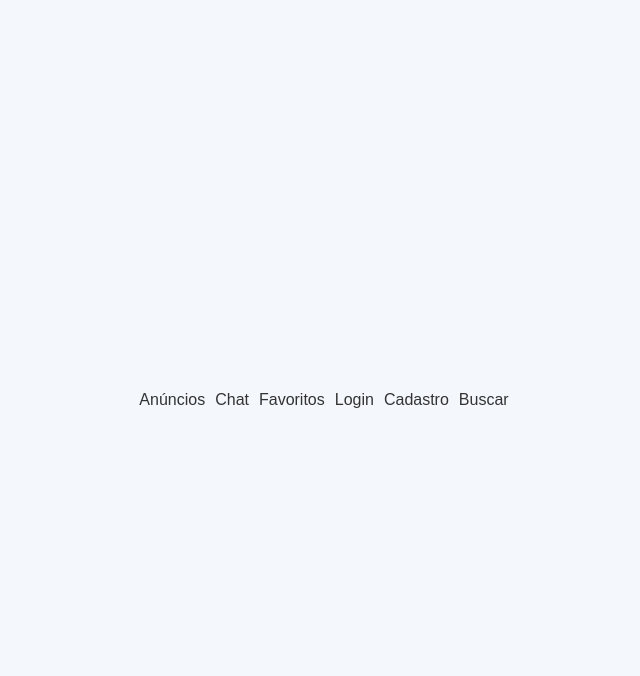
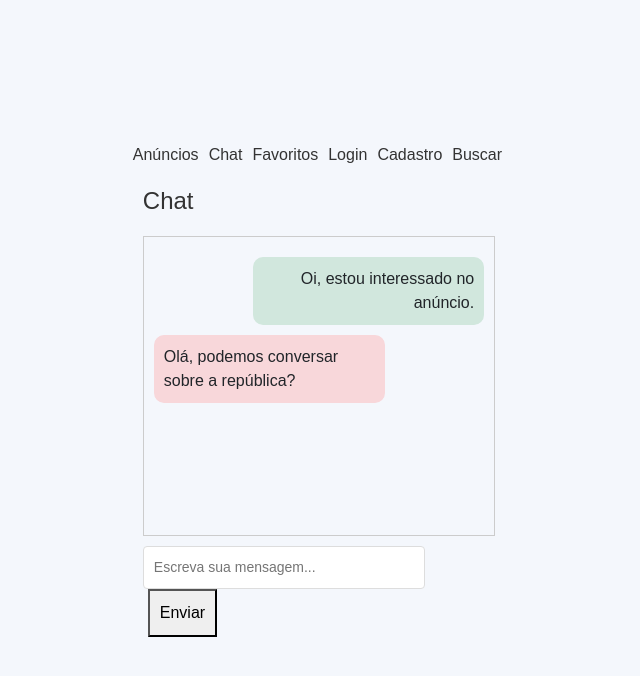
Before and after one commit to mariaritalustosa/tp3-frontend, a React (Vite) app in the folder react-project/: page /chat in a window 1280 px wide. Shown: the top 676 px of the page, without its empty margins (321-961 px from the left). Built offline with nearby package versions, Linux system fonts and the light colour scheme.

Commit message:
implementação simples de um chat direto entre o anunciante e o interessado

```diff
--- a/react-project/src/App.jsx
+++ b/react-project/src/App.jsx
@@ -7,6 +7,7 @@ import Login from './pages/Login';
 import Cadastro from './pages/Cadastro';
 import Anuncios from './pages/Anuncios';
 import BuscaPage from './pages/BuscaPage';
+import ChatPage from './pages/ChatPage';
 const App = () => {
   return (
     <Router>
@@ -17,6 +18,7 @@ const App = () => {
         <Route path="/login" element={<Login />} />
         <Route path="/cadastro" element={<Cadastro />} />
         <Route path="/busca" element={<BuscaPage/>}/>
+        <Route path="/chat" element={<ChatPage/>}/>
       </Routes>
     </Router>
   );
--- /dev/null
+++ b/react-project/src/components/ChatWindow.jsx
@@ -0,0 +1,23 @@
+import React, { useState } from 'react';
+import MessageList from './MessageList';
+import MessageInput from './MessageInput';
+
+const ChatWindow = () => {
+  const [messages, setMessages] = useState([
+    { id: 1, text: 'Oi, estou interessado no anúncio.', sender: 'interessado' },
+    { id: 2, text: 'Olá, podemos conversar sobre a república?', sender: 'anunciante' },
+  ]);
+
+  const handleSendMessage = (text) => {
+    setMessages([...messages, { id: messages.length + 1, text, sender: 'interessado' }]);
+  };
+
+  return (
+    <div>
+      <MessageList messages={messages} />
+      <MessageInput onSend={handleSendMessage} />
+    </div>
+  );
+};
+
+export default ChatWindow;
--- /dev/null
+++ b/react-project/src/components/Message.jsx
@@ -0,0 +1,27 @@
+import React from 'react';
+
+const Message = ({ text, sender }) => {
+  const isSender = sender === 'interessado';
+  return (
+    <div
+      style={{
+        textAlign: isSender ? 'right' : 'left',
+        margin: '10px 0',
+      }}
+    >
+      <span
+        style={{
+          display: 'inline-block',
+          padding: '10px',
+          borderRadius: '10px',
+          backgroundColor: isSender ? '#d1e7dd' : '#f8d7da',
+          maxWidth: '70%',
+        }}
+      >
+        {text}
+      </span>
+    </div>
+  );
+};
+
+export default Message;
--- /dev/null
+++ b/react-project/src/components/MessageInput.jsx
@@ -0,0 +1,29 @@
+import React, { useState } from 'react';
+
+const MessageInput = ({ onSend }) => {
+  const [text, setText] = useState('');
+
+  const handleSend = () => {
+    if (text.trim()) {
+      onSend(text);
+      setText('');
+    }
+  };
+
+  return (
+    <div style={{ marginTop: '10px' }}>
+      <input
+        type="text"
+        value={text}
+        onChange={(e) => setText(e.target.value)}
+        placeholder="Escreva sua mensagem..."
+        style={{ width: '80%', padding: '10px' }}
+      />
+      <button onClick={handleSend} style={{ padding: '10px', marginLeft: '5px' }}>
+        Enviar
+      </button>
+    </div>
+  );
+};
+
+export default MessageInput;
--- /dev/null
+++ b/react-project/src/components/MessageList.jsx
@@ -0,0 +1,14 @@
+import React from 'react';
+import Message from './Message';
+
+const MessageList = ({ messages }) => {
+  return (
+    <div style={{ border: '1px solid #ccc', padding: '10px', height: '300px', overflowY: 'scroll' }}>
+      {messages.map((msg) => (
+        <Message key={msg.id} text={msg.text} sender={msg.sender} />
+      ))}
+    </div>
+  );
+};
+
+export default MessageList;
--- a/react-project/src/components/Navbar.css
+++ b/react-project/src/components/Navbar.css
@@ -40,7 +40,7 @@
 }
 
 .navbar-links a:hover {
-  color: #0a4404;
+  color: rgb(2, 2, 44);
 }
 
 @media screen and (max-width: 768px) {
--- /dev/null
+++ b/react-project/src/pages/ChatPage.jsx
@@ -0,0 +1,13 @@
+import React from 'react';
+import ChatWindow from '../components/ChatWindow';
+
+const ChatPage = () => {
+  return (
+    <div style={{ padding: '20px', maxWidth: '600px', margin: 'auto' }}>
+      <h1>Chat</h1>
+      <ChatWindow />
+    </div>
+  );
+};
+
+export default ChatPage;
```
